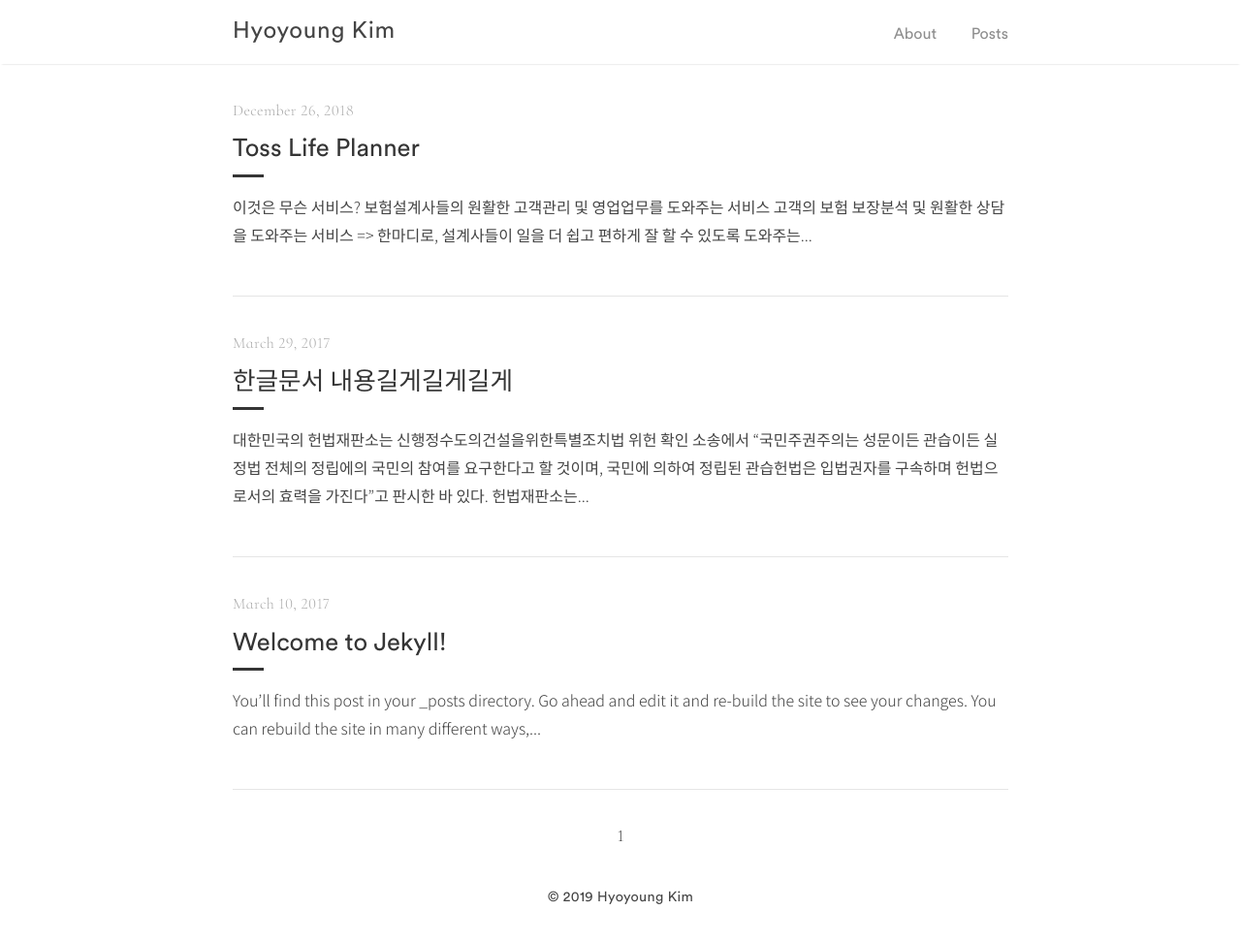
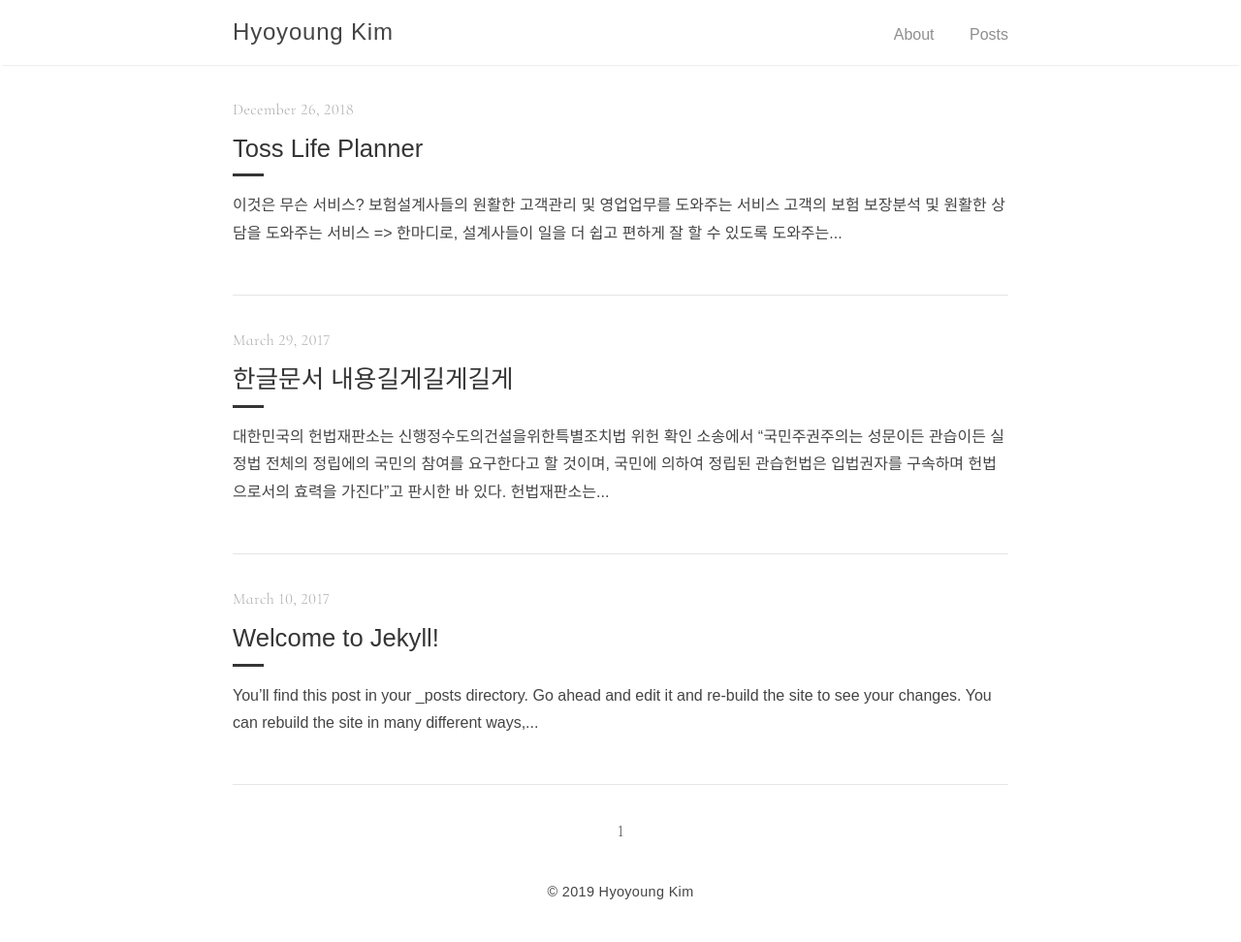
Before and after one commit to hyngkm/hyngkm.github.io, a Jekyll site: the page built from index.html, in a window 1280 px wide. Shown: the whole page at 97% size. Built offline with Jekyll 4.4.1, drawn with Linux system fonts in a browser that asks for light colours; some web fonts are replaced; the list of posts is cut into pages by our own code.

Commit message:
Update _variables.scss

```diff
--- a/_sass/tale/_variables.scss
+++ b/_sass/tale/_variables.scss
@@ -11,9 +11,9 @@ $shadow-color: rgba(0, 0, 0, .2);
 $code-color: #bf616a;
 
 // Fonts
-$serif-primary: 'AppleSDGothicNeo-Light', 'Noto Sans KR', sans-serif;
+$serif-primary: 'HyoyoungKim_Regular', sans-serif;
 $serif-secondary: 'Cormorant Infant', serif;
-$sans-serif: 'CircularStd-Book', sans-serif;
+$sans-serif: 'HyoyoungKim_Regular', sans-serif;
 $monospaced: 'Roboto Mono', monospace;
 
 @mixin box-sizing($type: border-box) {
```
